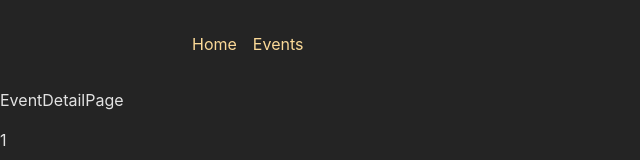
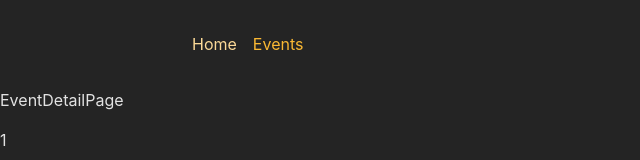
Before and after one commit to Dhavisco/ApiJs, a React (Vite) app in the folder frontend/: page /events/1 in a window 1280 px wide. Shown: the top 160 px of the page, without its empty margins (0-640 px from the left). Built offline with nearby package versions, Linux system fonts and the light colour scheme.

Commit message:
added active class

```diff
--- a/frontend/src/components/MainNavigation.jsx
+++ b/frontend/src/components/MainNavigation.jsx
@@ -1,4 +1,4 @@
-import { Link } from 'react-router-dom';
+import { NavLink } from 'react-router-dom';
 import classes from './MainNavigation.module.css';
 
 function MainNavigation() {
@@ -7,10 +7,25 @@
       <nav>
         <ul className={classes.list}>
           <li>
-            <Link to=''>Home</Link>
+            <NavLink
+              to=""
+              className={({ isActive }) =>
+                isActive ? classes.active : undefined
+              }
+              end
+            >
+              Home
+            </NavLink>
           </li>
           <li>
-            <Link  to='events'>Events</Link>
+            <NavLink
+              to="events"
+              className={({ isActive }) =>
+                isActive ? classes.active : undefined
+              }
+            >
+              Events
+            </NavLink>
           </li>
         </ul>
       </nav>
```
